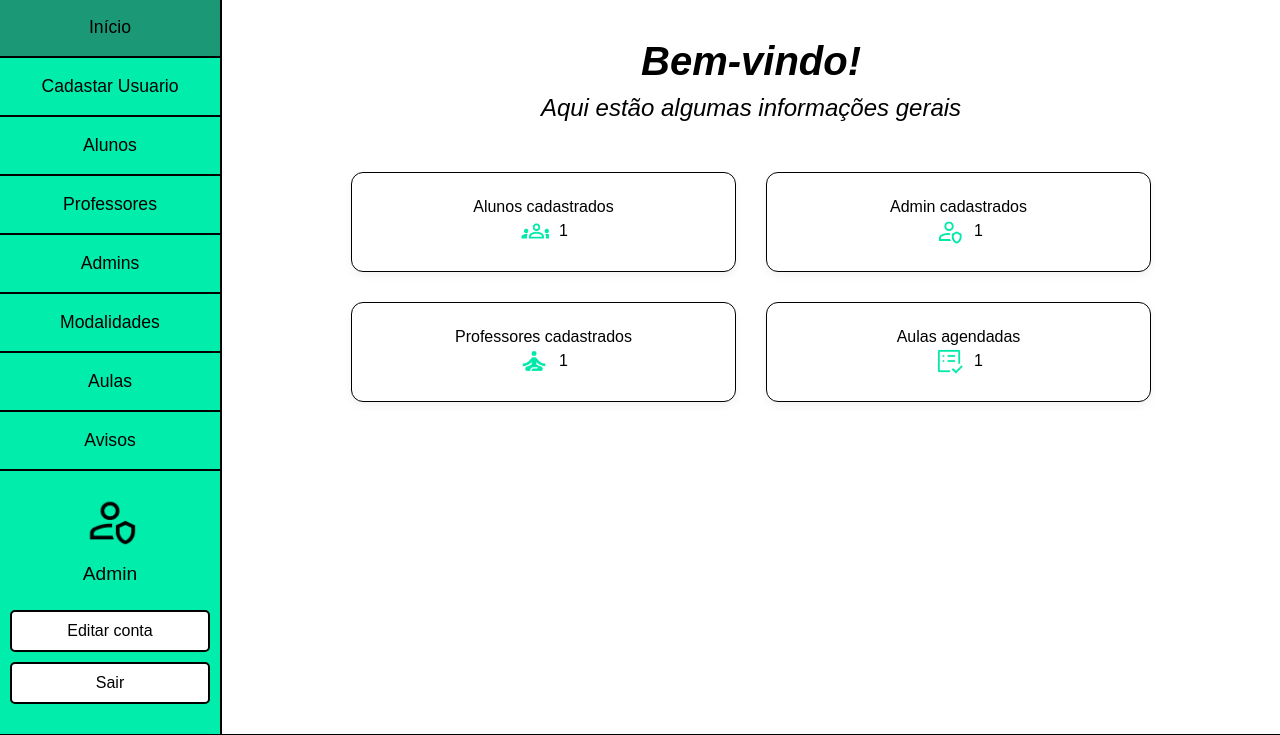
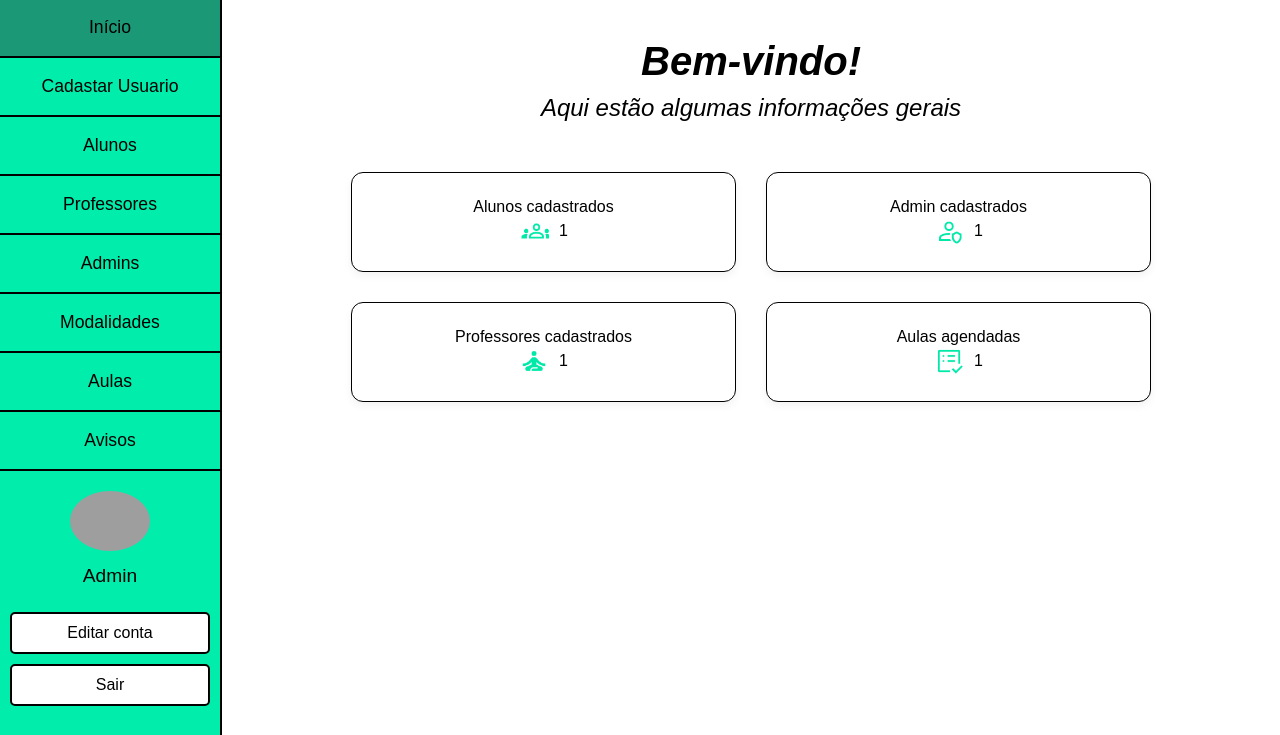
Before and after one commit to Henrique-de-Souza-Figueiredo/Stand-10-10, a Flask app: template templates/dashbord-admin.html in a window 1280 px wide. Shown: the part 117-852 px from the top of the page. Run offline with Flask 3, Linux system fonts and the light colour scheme; the visitor is signed in with stand-in values (Sample User, id 1); the template is opened without the code that fills it: most values are stand-ins (such as "Sample title", 1, 10 or a date in 2020); grey boxes are pictures that could not be loaded.

Commit message:
Adição de imagens no dashbord admin

```diff
--- a/main.py
+++ b/main.py
@@ -1,4 +1,4 @@
-from flask import Flask, render_template, flash, request, url_for, redirect, session
+from flask import Flask, render_template, flash, request, url_for, redirect, session, send_from_directory
 from flask_bcrypt import generate_password_hash, check_password_hash
 from datetime import date
 import fdb
@@ -1586,7 +1586,13 @@ def admineditarconta():
                            (nome, email, telefone, idadmin))
 
         con.commit()
-        cursor.close()
+
+        arquivo = request.files['img_perfil']
+        arquivo.save(f'static/uploads/{idadmin}.jpg')
+
+        cursor.close()
+
+
 
         flash('Conta atualizada com sucesso!', 'success')
         return redirect(url_for('dashbordadmin'))
@@ -1868,6 +1874,10 @@ def cadastrar():
     return redirect(url_for('login'))
 
 
+@app.route('/uploads/<nome_arquivo>')
+def imagem(nome_arquivo):
+    return send_from_directory('uploads', nome_arquivo)
+
 @app.route('/login', methods=['GET', 'POST'])
 def login():
     if 'id_usuario' in session:
--- a/static/css/style.css
+++ b/static/css/style.css
@@ -635,10 +635,11 @@ h5 {
 }
 
 .perfil img {
-    width: 60px;
+    width: 80px;
     height: auto;
     margin-bottom: 10px;
     margin-top: 20px;
+    border-radius: 50%;
 }
 
 .perfil p {
--- a/templates/admin-editar-conta.html
+++ b/templates/admin-editar-conta.html
@@ -27,8 +27,9 @@
     {% endif %}
     {% endwith %}
 
-    <form action="{{ url_for('admineditarconta') }}" method="POST" class="formulario">
+    <form action="{{ url_for('admineditarconta') }}" method="POST" enctype="multipart/form-data" class="formulario">
         <h1>O que deseja mudar ?</h1>
+         <input type="file" name="img_perfil" accept=".jpg" >
         <input type="text" id="nome" name="nome" placeholder="Digite seu Nome" value="{{ nome }}">
         <input type="email" id="email" name="email" placeholder="Digite seu Email" value="{{ email }}">
         <input type="tel" minlength="10" maxlength="11" pattern="[0-9]{10,11}" inputmode="numeric" oninput="this.value = this.value.replace(/\D/g, '').slice(0,11);"
--- a/templates/dashbord-admin.html
+++ b/templates/dashbord-admin.html
@@ -36,7 +36,7 @@
                     <li><a href="{{ url_for('adminavisos') }}">Avisos</a></li>
                 </ul>
                 <div class="perfil">
-                    <img src="../static/img/admin.png" alt="Ícone do admin">
+                    <img src="{{ url_for('static', filename='uploads/' + (session['id_usuario'] | string) + '.jpg') }}" alt="Foto de Perfil">
                     <p>Admin</p>
                     <nav>
                         <a href="{{ url_for('admineditarconta') }}" class="btn">Editar conta</a>
@@ -65,7 +65,9 @@
             </div>
 
             <div class="perfil">
-                <img src="../static/img/admin.png" alt="Ícone do admin">
+                <img src="{{ url_for('static', filename='uploads/' + (session['id_usuario'] | string) + '.jpg') }}" alt="Foto de Perfil"
+                onerror="this.onerror=null; this.src='{{ url_for('static', filename='img/admin.png') }}';">
+
                 <p>Admin</p>
                 <nav>
                     <a href="{{ url_for('admineditarconta') }}" class="btn">Editar conta</a>
```
Also changed, not shown: static/uploads/57.jpg (added), 1 other file.
